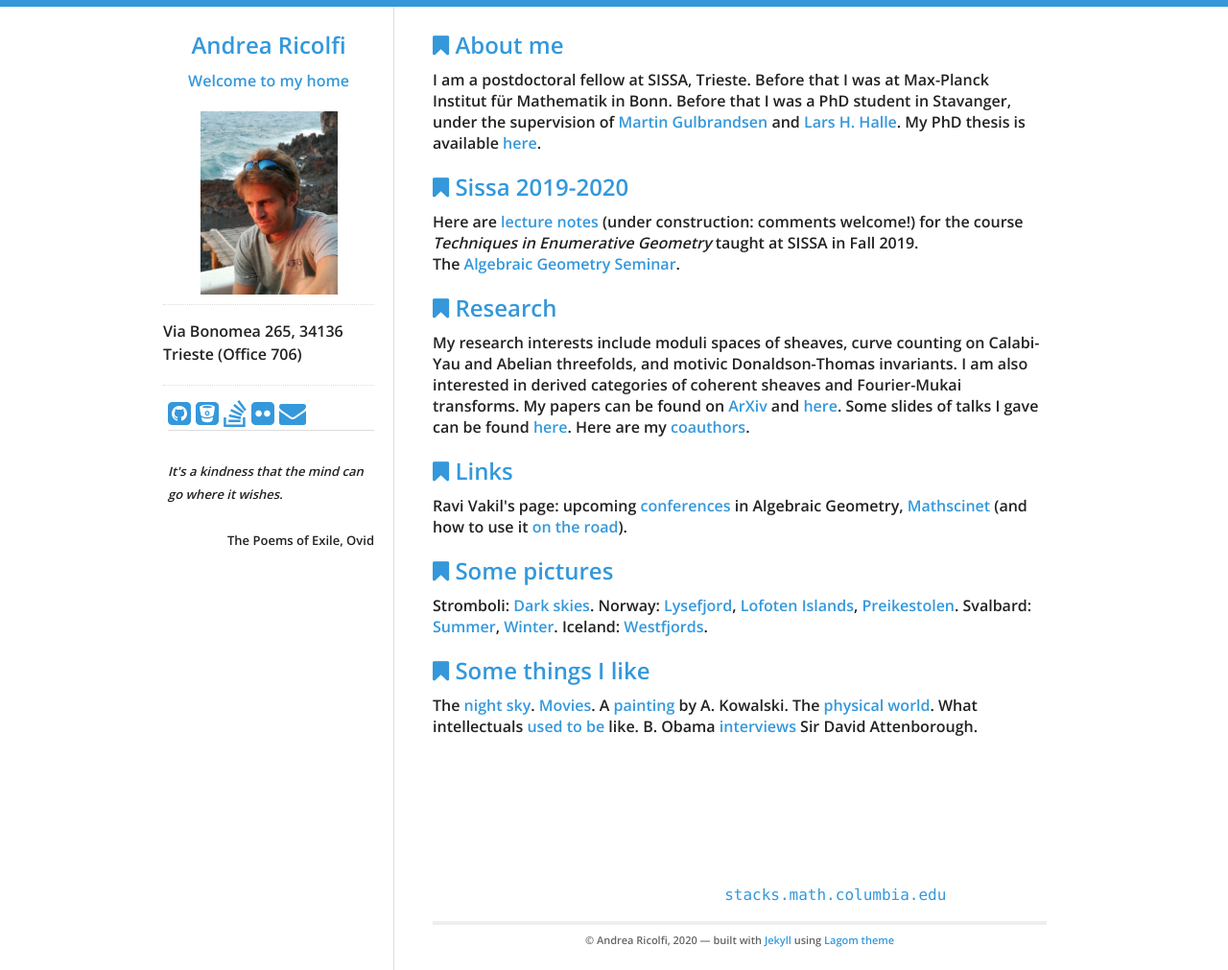
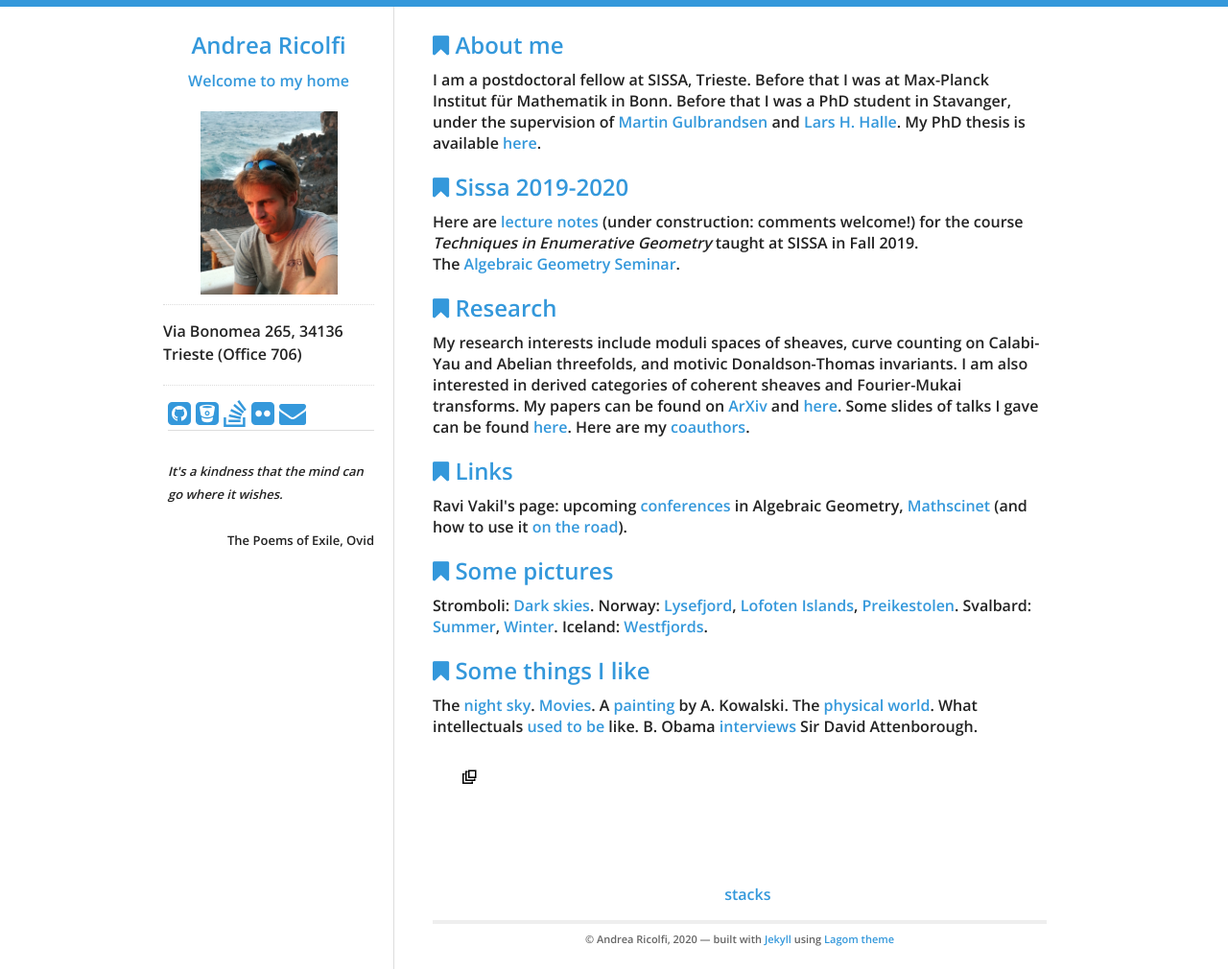
Before and after one commit to atricolfi/atricolfi.github.io, a Jekyll site: the page built from index.html, in a window 1280 px wide. Shown: the whole page at 96% size. Built offline with Jekyll 4.4.1, drawn with Linux system fonts in a browser that asks for light colours.

Commit message:
Update index.html

```diff
--- a/index.html
+++ b/index.html
@@ -67,7 +67,7 @@ Sir David Attenborough.
                                 <span class="icon">
                                     <?xml version="1.0"?>
                                     <svg version="1.1" xmlns="http://www.w3.org/2000/svg">
-                                        <g transform="translate(-30,80)">
+                                        <g transform="translate(30,30)">
                                             <g transform="scale(0.5,-0.5)">
 
                                                 <polygon points="2,2 24,2 24,7 21,7 21,5 5,5 5,21 7,21 7,24 2,24"/>
@@ -79,9 +79,7 @@ Sir David Attenborough.
                                         </g>
                                     </svg>
                                 </span>
-                                <span class="username">
-                                    <code class="url">stacks.math.columbia.edu</code>
-                                </span>
+                                stacks
                             </a>
 </ul>
 
```
